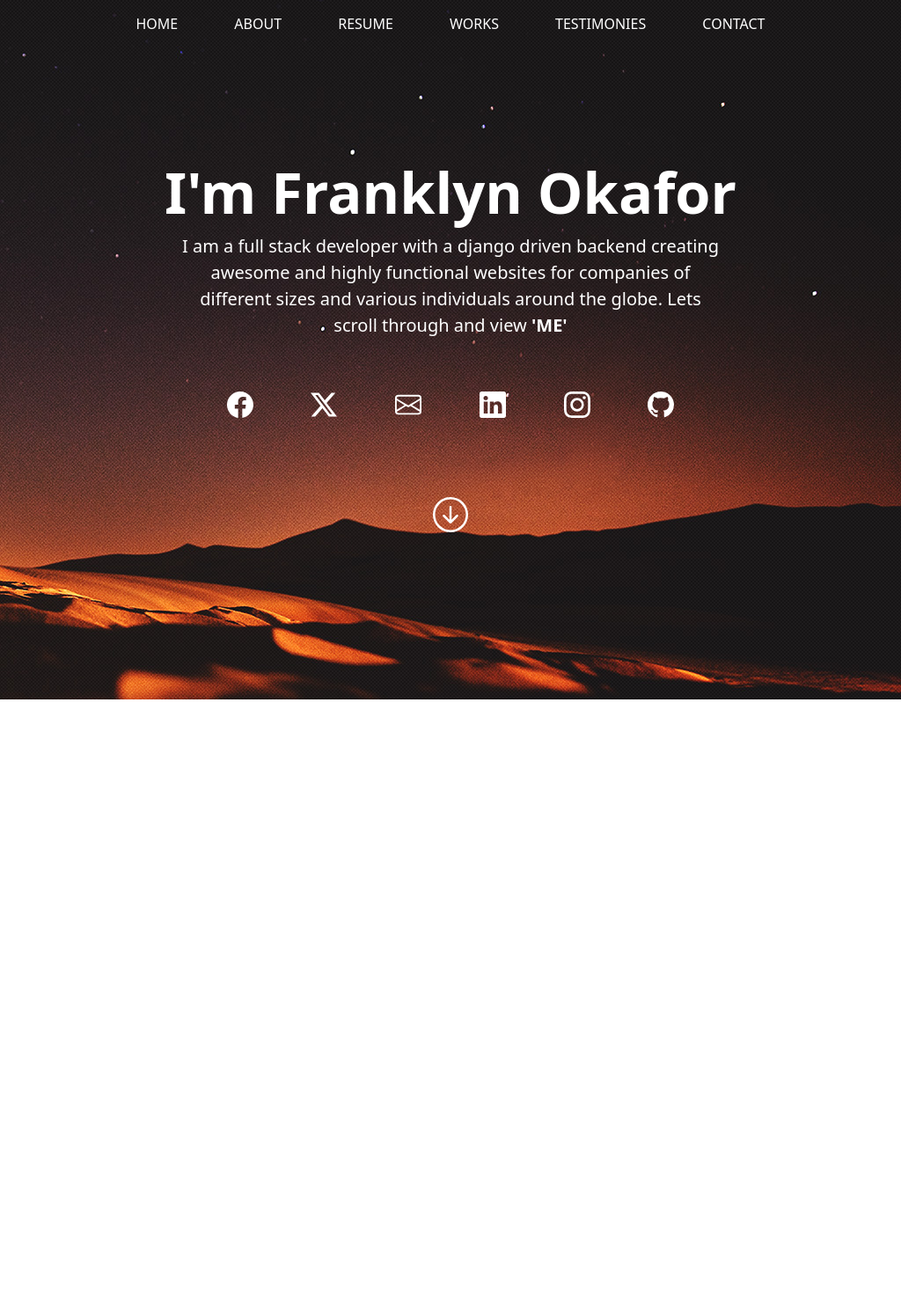
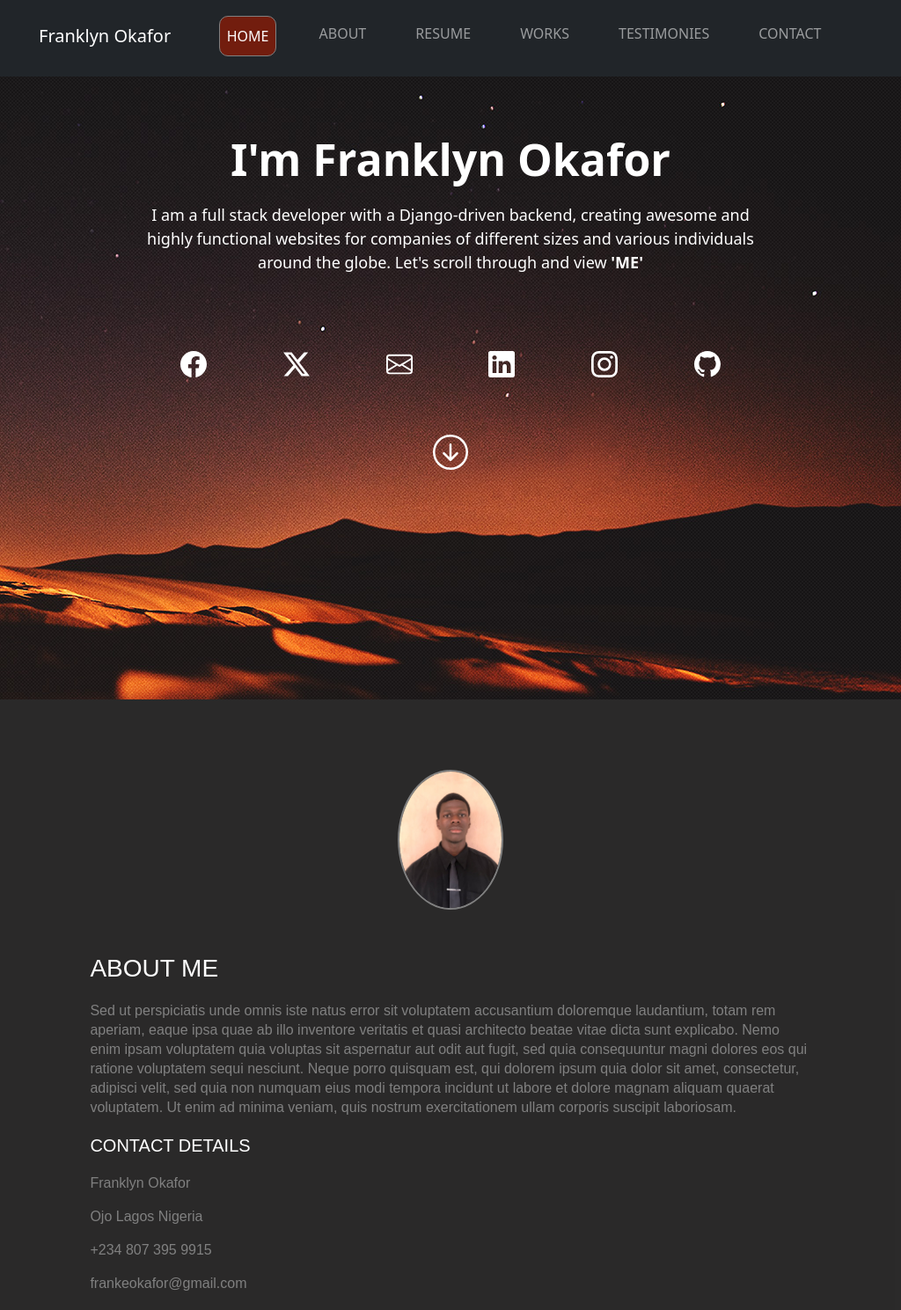
Before and after one commit to FranklynOkafor/portfolio-website, a plain HTML site: page index.html in a window 1024 px wide. Shown: the part 5-1494 px from the top of the page at 88% size. Before the commit the page ends 800 px from the top, so only its background shows below. Drawn offline with nearby package versions, Linux system fonts and the light colour scheme.

Commit message:
Commit #2
Added some responsiveness and added an about page

```diff
--- a/index.html
+++ b/index.html
@@ -6,19 +6,40 @@
     <title>Home Page</title>
     <link href="https://cdn.jsdelivr.net/npm/bootstrap@5.3.3/dist/css/bootstrap.min.css" rel="stylesheet" integrity="sha384-QWTKZyjpPEjISv5WaRU9OFeRpok6YctnYmDr5pNlyT2bRjXh0JMhjY6hW+ALEwIH" crossorigin="anonymous">
     <link rel="stylesheet" href="./static/styles.css">
+    <link rel="stylesheet" href="https://cdnjs.cloudflare.com/ajax/libs/font-awesome/6.0.0-beta3/css/all.min.css" integrity="sha384-JL5K6y/kd6nVmb5B5Gf+3zBUn+cbzGf3z9zXyD6o5HR/UjFElz0D7Y/l/N3R+/hE" crossorigin="anonymous">
 </head>
 <body>
     <div id="container">
         <section id="first">
-            <nav>
-                <ul id="navbar">
-                    <li class="navlink">HOME</li>
-                    <li class="navlink">ABOUT</li>
-                    <li class="navlink">RESUME</li>
-                    <li class="navlink">WORKS</li>
-                    <li class="navlink">TESTIMONIES</li>
-                    <li class="navlink">CONTACT</li>
-                </ul>
+            <nav class="navbar navbar-expand-md navbar-dark bg-dark">
+                <div class="container">
+                    <a class="navbar-brand" href="#">Franklyn Okafor</a>
+                    <button class="navbar-toggler" type="button" data-bs-toggle="collapse" data-bs-target="#navbarNav" aria-controls="navbarNav" aria-expanded="false" aria-label="Toggle navigation">
+                        <i class="fa-solid fa-bars"></i>
+                    </button>
+                    <div class="collapse navbar-collapse" id="navbarNav">
+                        <ul class="navbar-nav ml-auto">
+                            <li class="nav-item">
+                                <a class="nav-link active" href="#">HOME</a>
+                            </li>
+                            <li class="nav-item">
+                                <a class="nav-link" href="#">ABOUT</a>
+                            </li>
+                            <li class="nav-item">
+                                <a class="nav-link" href="#">RESUME</a>
+                            </li>
+                            <li class="nav-item">
+                                <a class="nav-link" href="#">WORKS</a>
+                            </li>
+                            <li class="nav-item">
+                                <a class="nav-link" href="#">TESTIMONIES</a>
+                            </li>
+                            <li class="nav-item">
+                                <a class="nav-link" href="#">CONTACT</a>
+                            </li>
+                        </ul>
+                    </div>
+                </div>
             </nav>
             <div class="textSection">
                 <div>
@@ -26,8 +47,8 @@
                 </div>
                 <div class="headingText">
                     <p>
-                        I am a full stack developer with a django driven backend creating awesome and highly functional websites
-                        for companies of different sizes and various individuals around the globe. Lets scroll through and view <strong>'ME'</strong>
+                        I am a full stack developer with a Django-driven backend, creating awesome and highly functional websites
+                        for companies of different sizes and various individuals around the globe. Let's scroll through and view <strong>'ME'</strong>
                     </p>
                 </div>
             </div>
@@ -89,6 +110,40 @@
                 </a>
             </div>
         </section>
+
+        <!-- ABOUT SECTION -->
+        <section id="about">
+            <section id="imageSection">
+                <div id="myPicDiv">
+                    <img src="./static/images/Emeka.jpg" alt="Emeka" class="myPic">
+                </div>
+            </section>
+            <section id="textSection">
+                <section class="top">
+                    <section id="aboutText">
+                        <h2 class="aboutHeading">ABOUT ME</h2>
+                        <p class="aboutText aboutContentText">Sed ut perspiciatis unde omnis iste natus error sit voluptatem accusantium doloremque
+                            laudantium, totam rem aperiam, eaque ipsa quae ab illo inventore veritatis et quasi
+                            architecto beatae vitae dicta sunt explicabo. Nemo enim ipsam voluptatem quia voluptas
+                            sit aspernatur aut odit aut fugit, sed quia consequuntur magni dolores eos qui ratione
+                            voluptatem sequi nesciunt. Neque porro quisquam est, qui dolorem ipsum quia dolor sit
+                            amet, consectetur, adipisci velit, sed quia non numquam eius modi tempora incidunt ut
+                            labore et dolore magnam aliquam quaerat voluptatem. Ut enim ad minima veniam, quis
+                            nostrum exercitationem ullam corporis suscipit laboriosam.</p>
+                    </section>
+                </section>
+                <section class="bottom">
+                    <section class="contactDetails">
+                        <h2 class="aboutHeading contactDetailsHeading">CONTACT DETAILS</h2>
+                        <p class="aboutContentText contactText">Franklyn Okafor</p>
+                        <p class="aboutContentText contactText">Ojo Lagos Nigeria</p>
+                        <p class="aboutContentText contactText">+234 807 395 9915</p>
+                        <p class="aboutContentText contactText">frankeokafor@gmail.com</p>
+                    </section>
+                </section>
+            </section>
+        </section>
+
     </div>
     <script src="https://cdn.jsdelivr.net/npm/bootstrap@5.3.3/dist/js/bootstrap.bundle.min.js" integrity="sha384-YvpcrYf0tY3lHB60NNkmXc5s9fDVZLESaAA55NDzOxhy9GkcIdslK1eN7N6jIeHz" crossorigin="anonymous"></script>
     <script src="./scripts.js"></script>
--- a/scripts.js
+++ b/scripts.js
@@ -0,0 +1,6 @@
+var arrow = document.getElementsByClassName('bi-arrow-down-circle')[0]
+var about = document.getElementById('about')
+arrow.addEventListener('click', function(event) {
+    event.preventDefault();
+    about.scrollIntoView({ behavior: 'smooth' });
+})
--- a/static/styles.css
+++ b/static/styles.css
@@ -10,12 +10,24 @@ ul{
     width: 80%;
     margin-left: 10%;
 }
+.active{
+    border: 1px grey solid;
+    padding: 10px;
+    border-radius: 10px;
+    background-color: rgb(114, 29, 14);
+
+}
+.active:hover{
+    background: rgb(184, 180, 180);
+    color: black;
+    transition: .5s;
+}
 #first{
     text-align: center;
     height: 100vh;
     background-image: url('./images/header-background.jpg');
     background-repeat: no-repeat;
-    /* background-size: 100%; */
+    /* background-size: auto; */
     background-position: 100%;
     color: white;
 }
@@ -27,11 +39,11 @@ ul{
 #textHeading{
     font-size: 65px;
     font-weight: 700;
-    margin-top: 15vh;
+    margin-top: 10vh;
 }
 .social{
-    margin-bottom: 40px;
-    margin-top: 40px;
+    margin-bottom: 30px;
+    margin-top: 30px;
     width: 60%;
     margin-left: 20%;
 }
@@ -40,73 +52,157 @@ ul{
 }
 
 .downarrow{
-    margin-top: 70px;
+    margin-top: 50px;
 }
 .downarrow a{
     color: white;
 }
-/* Tablet styles (768px and above) */
 
-/* @media (max-width: 1024px) {
+.fa-bars{
+    height: 30px;
+    width: 30px;
+    color: yellow;
+}
+
+
+
+/* ABOUT SECTION */
+#about{
+    height: 100vh;
+    display: flex;
+    gap: 150px;
+    width: 100%;
+    padding-left: 10%;
+    padding-right: 10%;
+    padding-top: 20vh ;
+    background-color: rgba(34, 33, 33, 0.959);
+    font-family: sans-serif;
+    color: grey;
+}
+.myPic{
+    width: 140px;
+    border-radius: 50%;
+    border: 2px grey solid;
+}
+.aboutHeading{
+    color: white;
+    margin-bottom: 20px;
+}
+.aboutContentText{
+    line-height: 25px;
+}
+.contactDetailsHeading{
+    margin-top: 30px;
+}
+
+@media (min-width: 769px) and (max-width: 1024px) {
+    /* Adjustments for tablet screens */
+
+    /* Navbar */
     ul {
-        flex-direction: column;
-        align-items: center;
-        width: 100%;
-        margin-left: 0;
+        flex-direction: row;
+        justify-content: space-between;
+        width: 90%;
+        margin-left: 5%;
         padding: 15px 0;
     }
 
+    /* Heading and Text */
     .headingText {
-        width: 80%;
-        margin-left: 10%;
+        width: 70%;
+        margin-left: 15%;
         font-size: 18px;
+        margin-top: 20px;
+        margin-bottom: 70px;
     }
 
     #textHeading {
         font-size: 50px;
-        margin-top: 10vh;
+        margin-top: 8vh;
+    }
+
+    /* Social Icons */
+    .social {
+        width: 60%;
+        margin-left: 20%;
+        margin-top: 20px;
+        margin-bottom: 40px;
+
+    }
+
+    .social li a {
+        font-size: 20px;
+    }
+    .socialLinks{
+        margin-bottom: 50px;
+    }
+
+    /* About Section */
+    #about {
+        flex-direction: column;
+        padding-top: 10vh;
+        gap: 50px;
+        height: max-content;
+        padding-bottom: 10vh;
+    }
+    #imageSection{
+        align-self: center;
+    }
+    .aboutHeading {
+        font-size: 28px;
+    }
+
+    .aboutContentText {
+        font-size: 16px;
+        line-height: 22px;
+    }
+
+    .myPic {
+        width: 120px;
+        margin: 0 auto;
+    }
+
+    .contactDetailsHeading {
+        font-size: 20px;
+        margin-top: 20px;
+    }
+}
+
+@media(max-width:768px){
+    /* Adjustments for mobile screens */
+
+    .navbar-nav {
+        flex-direction: column;
+        width: 100%;
+        padding: 0;
+    }
+
+    .nav-item {
+        text-align: center;
+        padding: 10px;
     }
 
     .social {
         width: 80%;
         margin-left: 10%;
-    }
-
-    .downarrow {
-        margin-top: 50px;
-    }
-} */
-
-/* Mobile styles (480px and below) */
-
-/* @media (max-width: 480px) {
-    ul {
-        flex-direction: column;
-        align-items: center;
-        width: 100%;
-        margin-left: 0;
         padding: 10px 0;
     }
 
-    .headingText {
-        width: 90%;
-        margin-left: 5%;
-        font-size: 16px;
+    .social li {
+        display: inline-block;
+        margin: 0 10px;
     }
-
-    #textHeading {
-        font-size: 40px;
-        margin-top: 10vh;
+    #about {
+        flex-direction: column;
+        padding-top: 10vh;
+        gap: 50px;
+        height: max-content;
+        padding-bottom: 10vh;
     }
-
-    .social {
-        width: 90%;
-        margin-left: 5%;
-        flex-direction: column;
-        gap: 10px;
+    #imageSection{
+        align-self: center;
     }
-
-    .downarrow {
-        margin-top: 30px;
+    .myPic{
+        width: 100px;
     }
-} */
+}
```
Also changed, not shown: static/images/Emeka.jpg (added).
